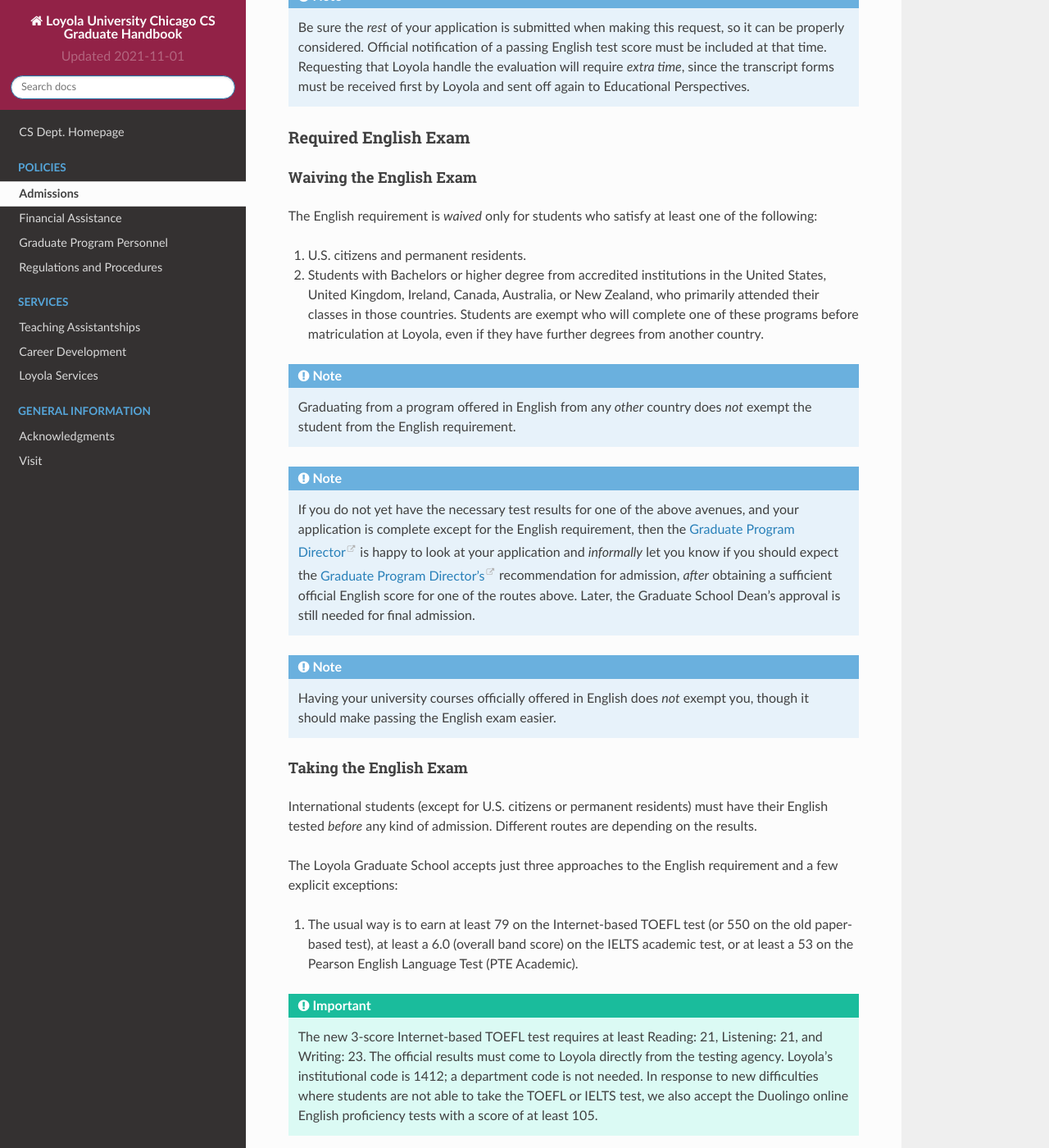
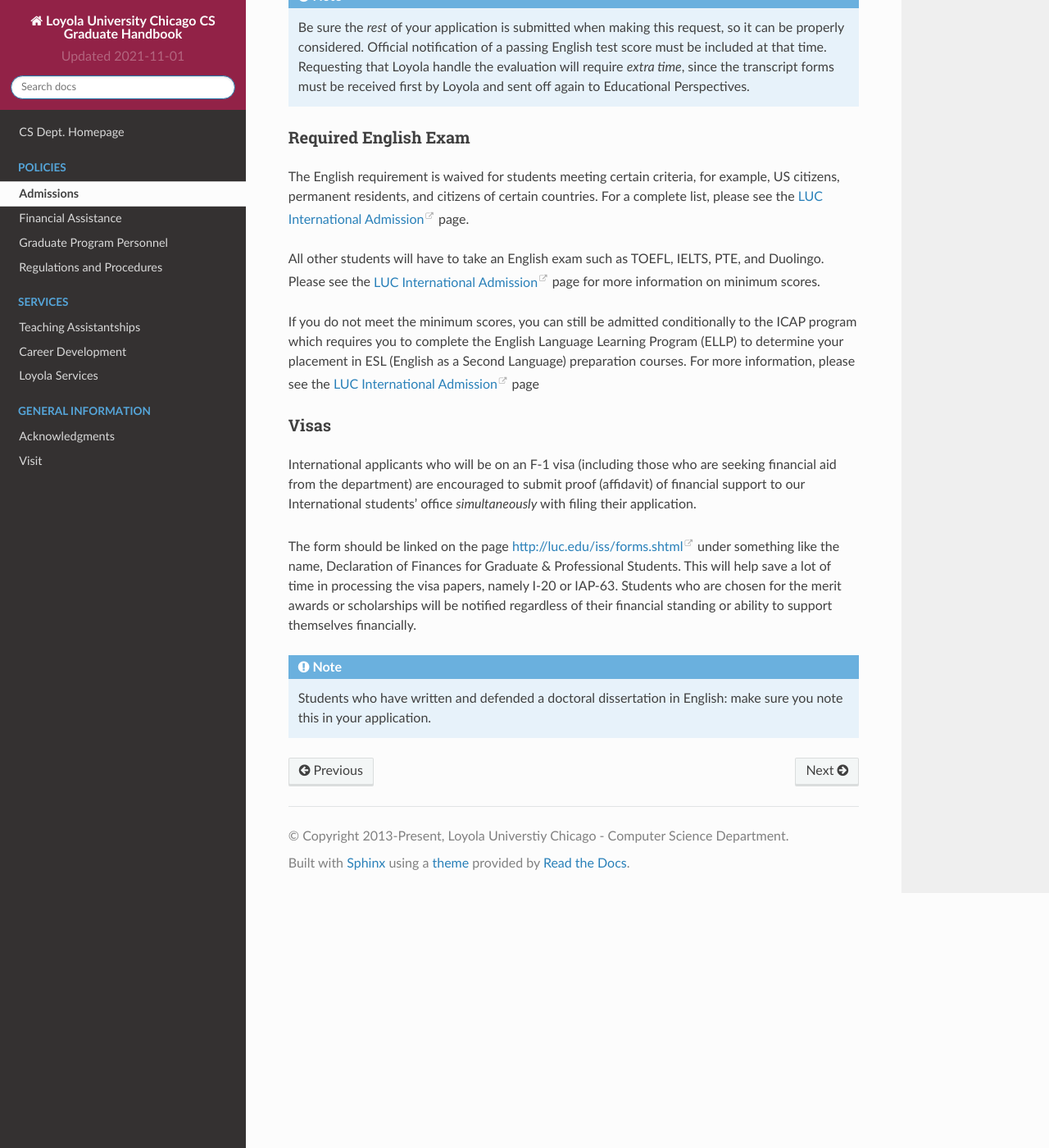
Before and after one commit to LoyolaChicagoCS/gradhandbook, a Sphinx documentation site: the page built from source/policy/admissions.rst, in a window 1280 px wide and 1400 px high, scrolled down 4075 px. Shown: the whole window at 82% size. Built offline with Sphinx 7.4.7 and the Read the Docs theme 2.0.0, drawn with Linux system fonts in a browser that asks for light colours; some of the changed text lies outside the part shown.

Commit message:
Link the English test to the admissions page

```diff
--- a/source/policy/admissions.rst
+++ b/source/policy/admissions.rst
@@ -121,63 +121,69 @@
 Required English Exam
 =====================
 
-Waiving the English Exam
-------------------------
+The English requirement is waived for students meeting certain criteria, for example, US citizens, permanent residents, and citizens of certain countries. For a complete list, please see the `LUC International Admission <https://www.luc.edu/gradschool/admission_international.html>`_ page.
 
-The English requirement is *waived* only for students who satisfy at least one of the following:
+All other students will have to take an English exam such as TOEFL, IELTS, PTE, and Duolingo. Please see the `LUC International Admission <https://www.luc.edu/gradschool/admission_international.html>`_ page for more information on minimum scores.
 
-1. U.S. citizens and permanent residents.
-2. Students with Bachelors or higher degree from accredited institutions in the United States, United Kingdom, Ireland, Canada, Australia, or New Zealand, who primarily attended their classes in those countries. Students are exempt who will complete one of these programs before matriculation at Loyola, even if they have further degrees from another country.
+If you do not meet the minimum scores, you can still be admitted conditionally to the ICAP program which requires you to complete the English Language Learning Program (ELLP) to determine your placement in ESL (English as a Second Language) preparation courses. For more information, please see the `LUC International Admission <https://www.luc.edu/gradschool/admission_international.html>`_ page
 
-.. note::
-    Graduating from a program offered in English from any *other* country does *not* exempt the student from the English requirement.
+.. Waiving the English Exam
+.. ------------------------
 
-.. note::
-    If you do not yet have the necessary test results for one of the above avenues, and your application is complete except for the English requirement, then the |gpd| is happy to look at your application and *informally* let you know if you should expect the `Graduate Program Director's <mailto:gpd@cs.luc.edu>`_ recommendation for admission, *after* obtaining a sufficient official English score for one of the routes above. Later, the Graduate School Dean's approval is still needed for final admission.
+.. The English requirement is *waived* only for students who satisfy at least one of the following:
 
-.. note::
-    Having your university courses officially offered in English does *not* exempt you, though it should make passing the English exam easier.
+.. 1. U.S. citizens and permanent residents.
+.. 2. Students with Bachelors or higher degree from accredited institutions in the United States, United Kingdom, Ireland, Canada, Australia, or New Zealand, who primarily attended their classes in those countries. Students are exempt who will complete one of these programs before matriculation at Loyola, even if they have further degrees from another country.
 
-Taking the English Exam
------------------------
+.. .. note::
+..     Graduating from a program offered in English from any *other* country does *not* exempt the student from the English requirement.
 
-International students (except for U.S. citizens or permanent residents) must have their English tested *before* any kind of admission. Different routes are depending on the results.
+.. .. note::
+..     If you do not yet have the necessary test results for one of the above avenues, and your application is complete except for the English requirement, then the |gpd| is happy to look at your application and *informally* let you know if you should expect the `Graduate Program Director's <mailto:gpd@cs.luc.edu>`_ recommendation for admission, *after* obtaining a sufficient official English score for one of the routes above. Later, the Graduate School Dean's approval is still needed for final admission.
 
-The Loyola Graduate School accepts just three approaches to the English requirement and a few explicit exceptions:
+.. .. note::
+..     Having your university courses officially offered in English does *not* exempt you, though it should make passing the English exam easier.
 
-1. The usual way is to earn at least 79 on the Internet-based TOEFL test (or 550 on the old paper-based test), at least a 6.0 (overall band score) on the IELTS academic test, or at least a 53 on the Pearson English Language Test (PTE Academic).
+.. Taking the English Exam
+.. -----------------------
 
-.. important::
-    The new 3-score Internet-based TOEFL test requires at least Reading: 21, Listening: 21, and Writing: 23. The official results must come to Loyola directly from the testing agency. Loyola’s institutional code is 1412; a department code is not needed. In response to new difficulties where students are not able to take the TOEFL or IELTS test, we also accept the Duolingo online English proficiency tests with a score of at least 105.
+.. International students (except for U.S. citizens or permanent residents) must have their English tested *before* any kind of admission. Different routes are depending on the results.
 
-With *lower scores*, see the other options below.
+.. The Loyola Graduate School accepts just three approaches to the English requirement and a few explicit exceptions:
 
-.. important::
-    You can *retake* an English exam as many times as you need *before* admission to get up to a passing grade.If taking one of these tests, be sure to sign up for an early test date, since results usually take 2-3 weeks to be delivered *officially* to Loyola.
+.. 1. The usual way is to earn at least 79 on the Internet-based TOEFL test (or 550 on the old paper-based test), at least a 6.0 (overall band score) on the IELTS academic test, or at least a 53 on the Pearson English Language Test (PTE Academic).
 
-1. If you have a TOEFL in the range 70-78, then you may be admitted conditionally to the new ICAP program where:
+.. .. important::
+..     The new 3-score Internet-based TOEFL test requires at least Reading: 21, Listening: 21, and Writing: 23. The official results must come to Loyola directly from the testing agency. Loyola’s institutional code is 1412; a department code is not needed. In response to new difficulties where students are not able to take the TOEFL or IELTS test, we also accept the Duolingo online English proficiency tests with a score of at least 105.
 
-* You will be required to take an English Placement Test administered by our English Language Learning Program (ELLP) to determine your placement in ESL preparation courses.The results of that exam will determine the required ESL courses you must take during your first term at Loyola. You will take ESL classes until your English language skills are strong enough for success in degree program courses.
-* If you receive a final grade of at least a B+ in all of your advanced or bridge ESL courses, you will be invited to take an exit exam at the end of the term. A combination of your course-work and exit exam score will be used to determine your readiness for degree work in the following term.
-* We offer ICAP admission to students who have demonstrated their academic abilities in the classroom but may need additional English language preparation and support to succeed in the degree program at Loyola University Chicago. Students in this program **are classified** as full-time graduate students.
+.. With *lower scores*, see the other options below.
 
-.. note::
-    It is important to note that if testing indicates further language study is needed, you will be required to continue in the ELLP for another term.
+.. .. important::
+..     You can *retake* an English exam as many times as you need *before* admission to get up to a passing grade.If taking one of these tests, be sure to sign up for an early test date, since results usually take 2-3 weeks to be delivered *officially* to Loyola.
 
- For more information about Loyola's ELLP, please contact `ELLP@luc.edu <mailto:ELLP@luc.edu>`_ , or `(773) 508-3880 <tel+:17735083880>`_.
+.. 1. If you have a TOEFL in the range 70-78, then you may be admitted conditionally to the new ICAP program where:
 
-.. important::
-    You can choose to bring up your English score to the level of regular admission some other way and apply again later for regular admission.
+.. * You will be required to take an English Placement Test administered by our English Language Learning Program (ELLP) to determine your placement in ESL preparation courses.The results of that exam will determine the required ESL courses you must take during your first term at Loyola. You will take ESL classes until your English language skills are strong enough for success in degree program courses.
+.. * If you receive a final grade of at least a B+ in all of your advanced or bridge ESL courses, you will be invited to take an exit exam at the end of the term. A combination of your course-work and exit exam score will be used to determine your readiness for degree work in the following term.
+.. * We offer ICAP admission to students who have demonstrated their academic abilities in the classroom but may need additional English language preparation and support to succeed in the degree program at Loyola University Chicago. Students in this program **are classified** as full-time graduate students.
 
-    However, the ICAP program gives you conditional admission and allows you to be on campus for various Computer Science activities, like seminars, hackathons, etc.
+.. .. note::
+..     It is important to note that if testing indicates further language study is needed, you will be required to continue in the ELLP for another term.
 
-If you have not had an English test or the result is too low for ICAP, and you want to improve your English at Loyola, in preparation for possible graduate study, you can *first* apply to our full-time ESL program, http://www.luc.edu/esl/, and do well enough in courses and a comprehensive exam.
+..  For more information about Loyola's ELLP, please contact `ELLP@luc.edu <mailto:ELLP@luc.edu>`_ , or `(773) 508-3880 <tel+:17735083880>`_.
 
-.. important::
-    Only sufficient achievement in *Loyola's* ESL program is a substitute for one of the standardized tests above. Enrollment in an ESL program at another school is not a substitute for the TOEFL or IELTS. With any other ESL program, one of the standardized tests is still required.
+.. .. important::
+..     You can choose to bring up your English score to the level of regular admission some other way and apply again later for regular admission.
 
-.. note::
-    Loyola's ESL is a separate program from the Graduate School. If you were admitted directly to our ESL program, not to the Graduate School's ICAP program, then an appropriate certification from this ESL program merely satisfies the English requirement for Graduate School applicants. It does not imply the Graduate School Dean's approval for your admission.
+..     However, the ICAP program gives you conditional admission and allows you to be on campus for various Computer Science activities, like seminars, hackathons, etc.
+
+.. If you have not had an English test or the result is too low for ICAP, and you want to improve your English at Loyola, in preparation for possible graduate study, you can *first* apply to our full-time ESL program, http://www.luc.edu/esl/, and do well enough in courses and a comprehensive exam.
+
+.. .. important::
+..     Only sufficient achievement in *Loyola's* ESL program is a substitute for one of the standardized tests above. Enrollment in an ESL program at another school is not a substitute for the TOEFL or IELTS. With any other ESL program, one of the standardized tests is still required.
+
+.. .. note::
+..     Loyola's ESL is a separate program from the Graduate School. If you were admitted directly to our ESL program, not to the Graduate School's ICAP program, then an appropriate certification from this ESL program merely satisfies the English requirement for Graduate School applicants. It does not imply the Graduate School Dean's approval for your admission.
 
 Visas
 =====
```
